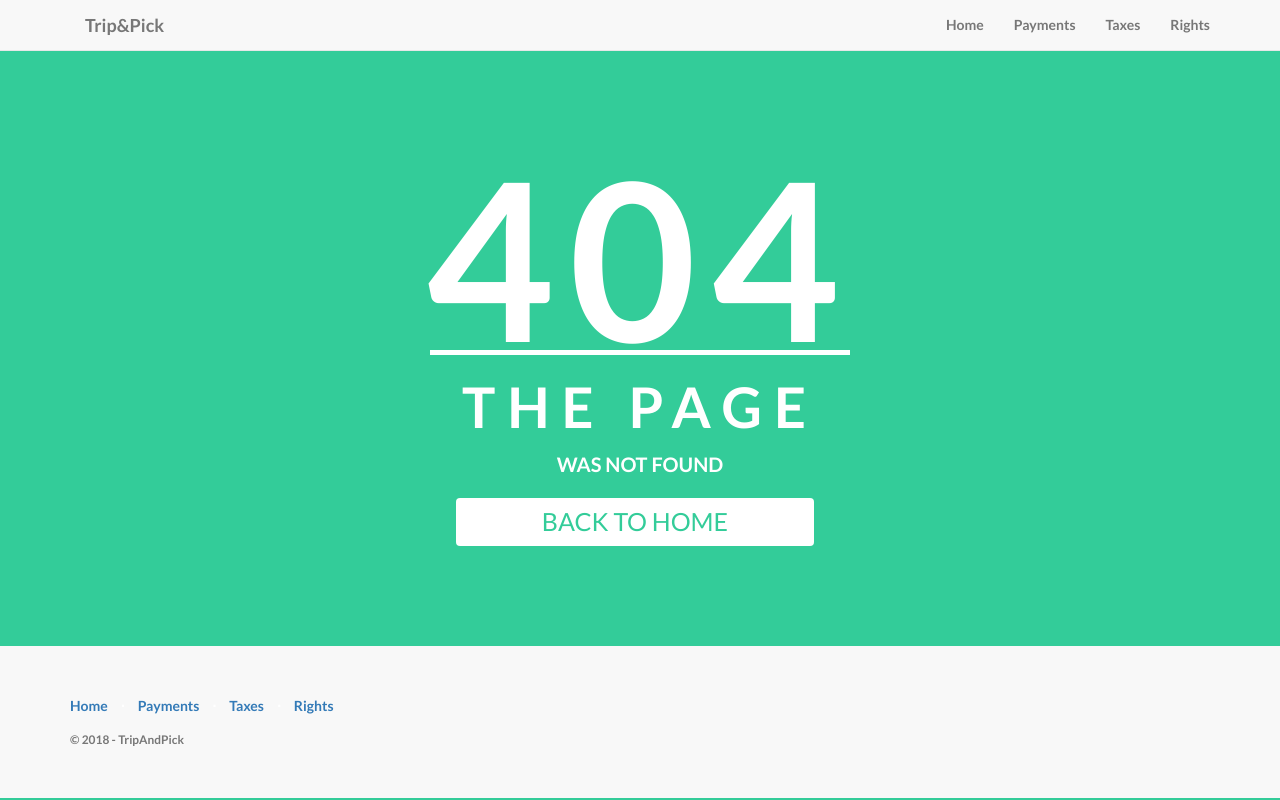
After one commit to WessonChen/TripNPick, an ASP.NET MVC app: template TripNPick/Views/ErrorPage/ErrorMessage.cshtml in a window 1280 px wide. The commit adds this page. Run offline with ASP.NET Core 8 and stand-ins for ASP.NET MVC 5, Linux system fonts and the light colour scheme; the template is opened without the code that fills it, so the values that code supplies are empty; the project's own start-up code is not run; a stand-in starts its controllers and pages; some libraries are stand-ins or nearby versions.

Commit message:
404 Page Added

```diff
--- /dev/null
+++ b/TripNPick/Content/404.css
@@ -0,0 +1,56 @@
+body{
+                background: #33cc99;
+                color:#fff;
+            }
+            .c{
+                text-align: center;
+                position: relative;
+                width:80%;
+                margin:100px auto;
+            }
+            ._404{
+                font-size: 220px;
+                position: relative;
+                height: 250px;
+                letter-spacing: 15px;
+            }
+            ._1{
+                text-align:center;
+                letter-spacing: 12px;
+                font-size: 4em;
+                line-height: 80%;
+            }
+            ._2{
+                text-align:center;
+                font-size: 20px;
+            }
+            .text{
+                font-size: 70px;
+                text-align: center;
+                margin: 19px 0px 0px 0px;
+                width: 100%;
+                line-height: 1.2em;
+            }
+
+
+            .btn{
+                background-color: rgb( 255, 255, 255 );
+                width: 358px;
+                padding: 5px;
+                font-size: 25px;
+                margin:0 auto;
+                color:#33cc99;
+                text-decoration: none;
+                margin-right: 10px
+            }
+
+            hr{
+                padding: 0;
+                border: none;
+                border-top: 5px solid #fff;
+                color: #fff;
+                text-align: center;
+                margin: 0px auto;
+                width: 420px;
+                height:10px;
+            }
--- /dev/null
+++ b/TripNPick/Views/ErrorPage/ErrorMessage.cshtml
@@ -0,0 +1,20 @@
+@{
+    ViewBag.Title = "404 Not Found";
+}
+
+<head>
+    <link rel="stylesheet" type="text/css" href="~/Content/404.css" />
+</head>
+
+<div class="container">
+    <div class='c'>
+        <div class='_404'>404</div>
+        <hr>
+        <br />
+        <div class='_1'>THE PAGE</div>
+        <br />
+        <div class='_2'>WAS NOT FOUND</div>
+        <br />
+        <a class='btn' href='@Url.Action("Index", "Home")'>BACK TO HOME</a>
+    </div>
+</div>
--- a/TripNPick/Views/Shared/_Layout.cshtml
+++ b/TripNPick/Views/Shared/_Layout.cshtml
@@ -50,7 +50,7 @@
                                 </li>
                                 <li class="footer-menu-divider">&sdot;</li>
                                 <li>
-                                    <a>@Html.ActionLink("Taxse", "Taxs", "Home")</a>
+                                    <a>@Html.ActionLink("Taxes", "Taxs", "Home")</a>
                                 </li>
                                 <li class="footer-menu-divider">&sdot;</li>
                                 <li>
```
Also changed, not shown: TripNPick/Controllers/ErrorPageController.cs (added, +17 -0 lines), TripNPick/Global.asax.cs (+7 -0 lines), TripNPick/TripNPick.csproj, TripNPick/Views/Shared/_Error.cshtml (renamed from TripNPick/Views/Shared/Error.cshtml).
